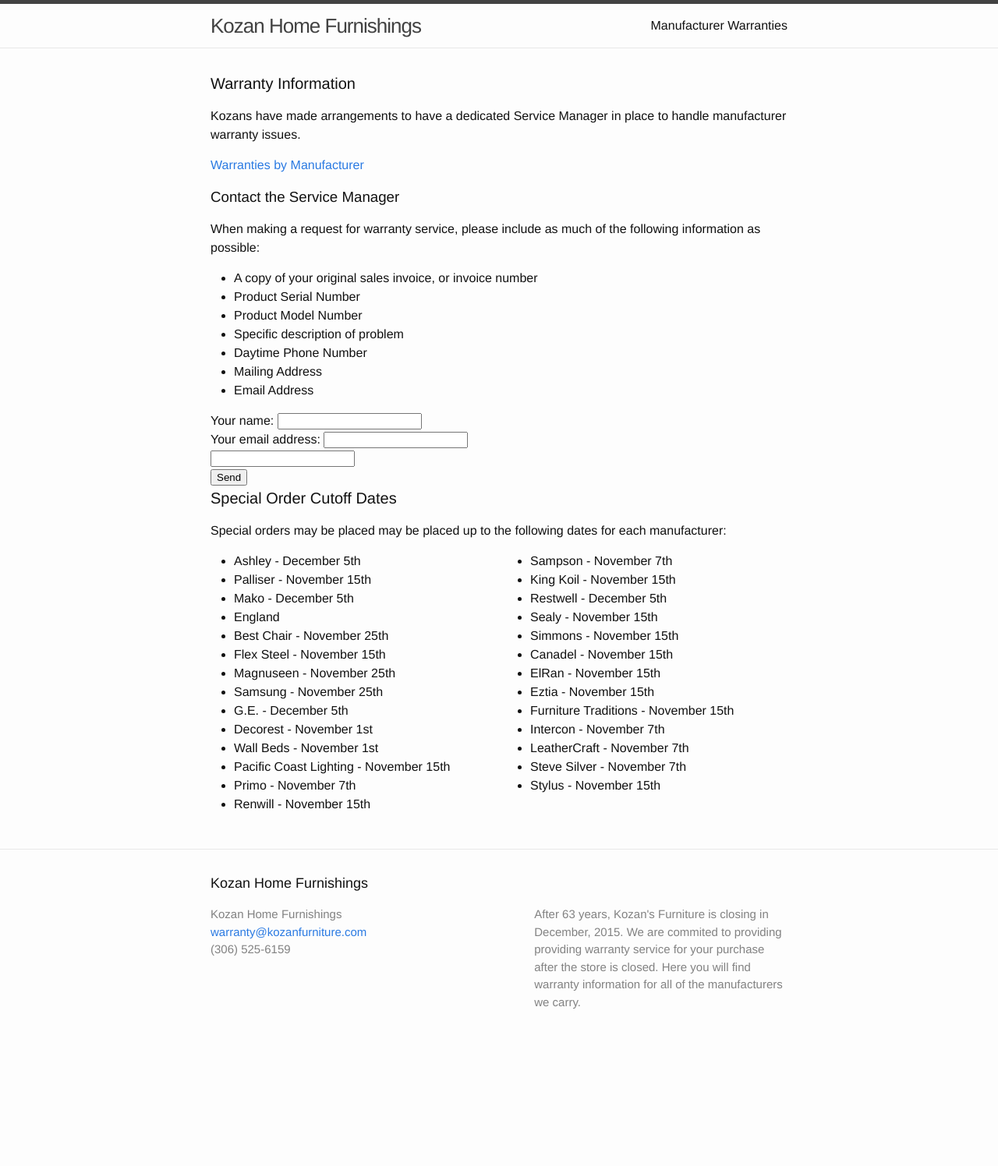
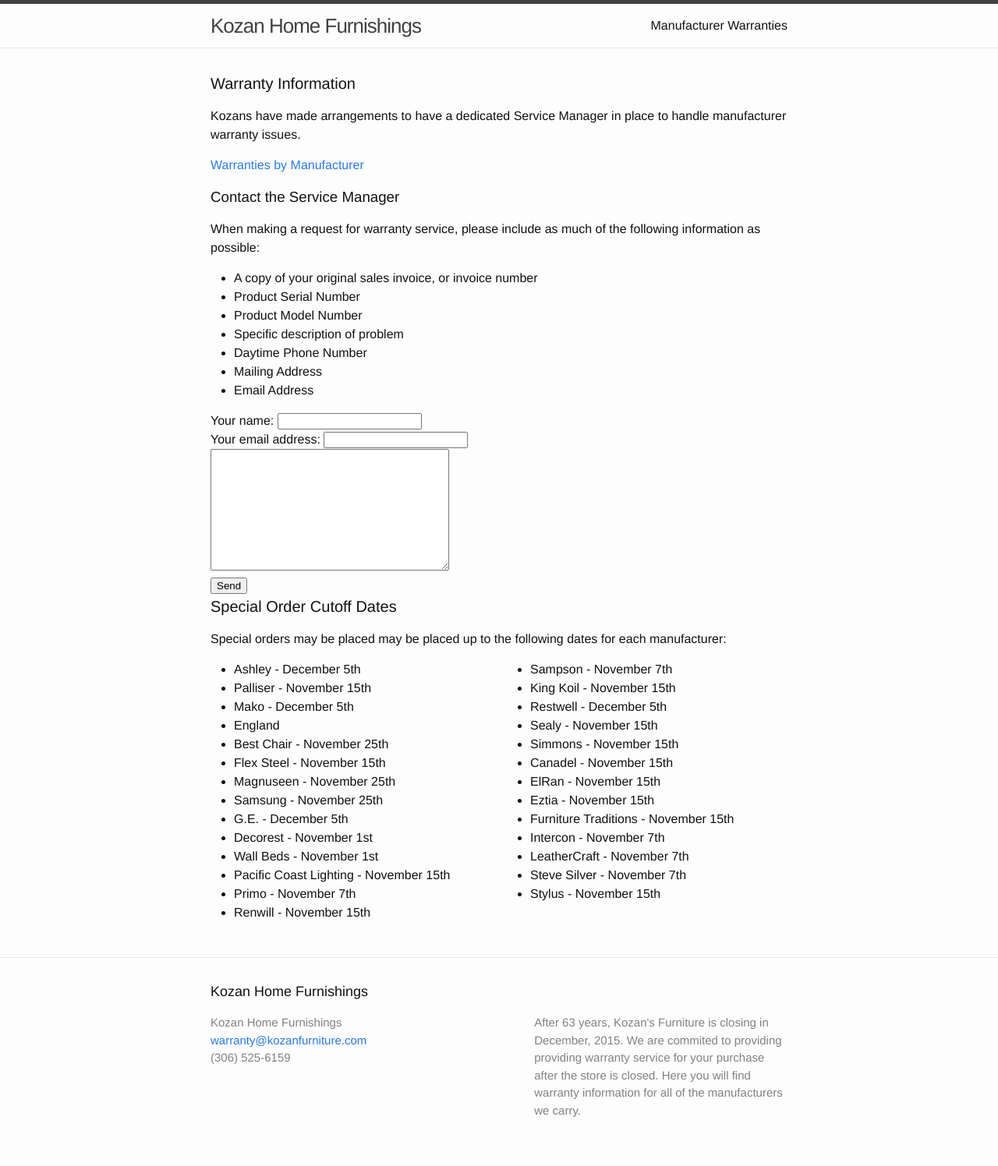
Before and after one commit to johnkozan/kozans-warranty, a Jekyll site: the page built from index.html, in a window 1280 px wide. Shown: the whole page at 78% size. Built offline with Jekyll 4.4.1, drawn with Linux system fonts in a browser that asks for light colours; before the commit the page ends 1357 px from its top, so only the background shows below that.

Commit message:
Update index.html

```diff
--- a/index.html
+++ b/index.html
@@ -34,7 +34,7 @@
       method="POST">
     Your name: <input type="text" name="name"><br>
     Your email address: <input type="email" name="_replyto"><br>
-    <input type="textarea" name="content" rows="15" cols="50"></textarea><br>
+    <textarea name="content" rows="15" cols="50"></textarea><br>
     <input type="submit" value="Send">
 </form>
 
```
